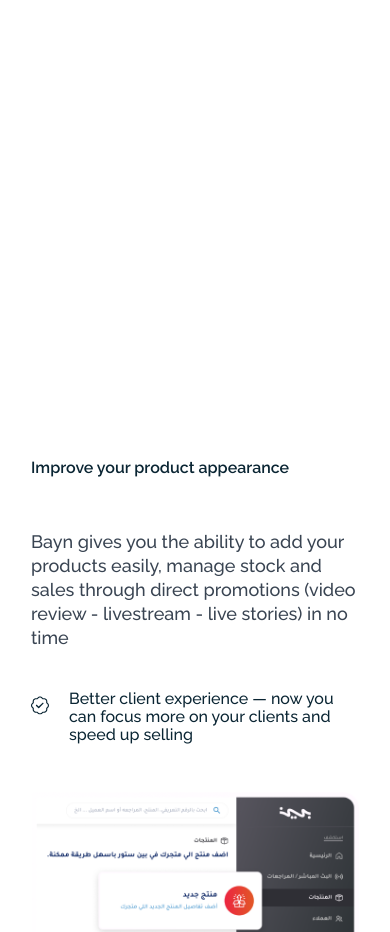
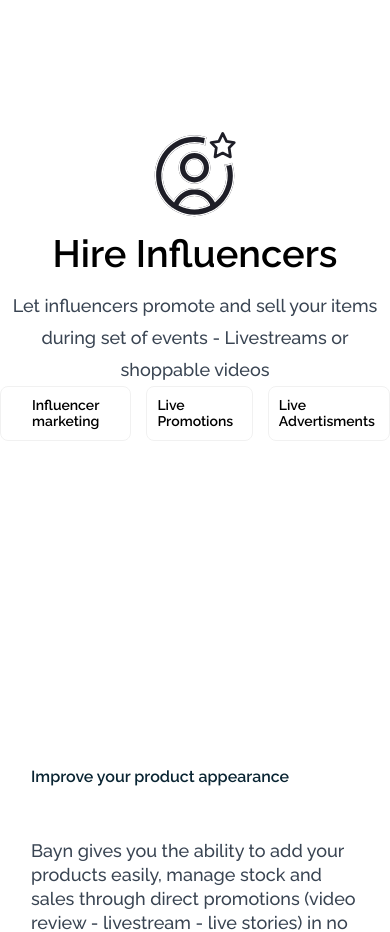
Before and after one commit to omaritooo/Bayn, a Nuxt app: page /business in a window 390 px wide. Shown: the part 4520-5452 px from the top of the page. Built offline with nearby package versions, Linux system fonts and the light colour scheme; what tailwindcss-text-fill-stroke would draw is missing.

Commit message:
business resp 2

```diff
--- a/components/Busine/Hire.vue
+++ b/components/Busine/Hire.vue
@@ -1,6 +1,7 @@
 <template>
-  <div class="container mx-auto overflow-x-hidden max-w-screen">
-    <div class="md:flex relative hidden flex-col overflow-x-hidden justify-center gap-y-[19px]">
+  <div class="container max-w-screen">
+    <div class="flex flex-col w-screen mx-auto">
+      <div class="md:flex relative flex-col overflow-x-hidden justify-center gap-y-[19px]">
         <svg
           class="mx-auto"
           width="82"
@@ -185,8 +186,13 @@
           />
         </svg>
       </div>
+
+      <div class="hidden md:block lg:hidden">
+        <img src="/Group 48 1.png" alt />
+      </div>
+    </div>
     <div
-      class="lg:flex hidden gap-x-[60px] xl:-translate-x-40 2xl:-translate-x-52 lg:w-screen xl:w-[125%] 2xl:w-screen h-[100%] py-20"
+      class="lg:flex !mx-0 hidden gap-x-[60px] overflow-hidden 2xl:translate-x-0 xl:-translate-x-40 lg:w-screen xl:w-[100%] 2xl:w-screen h-[100%] py-20"
     >
       <div class="relative translate-y-[70px]">
         <img class="relative z-20" src="/Ellipse 4.png" />
@@ -236,17 +242,14 @@
           >1.2K Follower</span>
         </div>
       </div>
-      <div class="relative translate-y-[70px]">
+      <div class="relative translate-y-[70px] overflow-hidden">
         <img class="relative z-20" src="/unsplash_nmpCzYJmocg.png" />
-        <div class="w-[140px]">
+        <div class="w-[140px] overflow-hidden">
           <span
             class="absolute top-4 w-[140px] flex-nowrap h-[19px] -right-16 z-30 notifs py-[15px] text-[16px] leading-[19.36px]"
           >7K Follower</span>
         </div>
       </div>
-    </div>
-    <div class="hidden md:block lg:hidden">
-      <img src="/Group 48 1.png" alt />
     </div>
   </div>
 </template>
@@ -254,7 +257,6 @@
 <script>
 export default {}
 </script>
-
 <style>
 .notifs {
   display: flex;
--- a/components/Busine/Sell.vue
+++ b/components/Busine/Sell.vue
@@ -2,8 +2,8 @@
   <div
     class="py-[89px] relative flex flex-col md:flex-row gap-x-[62px] mx-auto container md:gap-x-[14px] justify-center"
   >
-    <div class="gradi"></div>
-    <div class="relative z-30 order-last mx-auto my-auto md:order-first md:ml-auto">
+    <!-- <div class="gradi"></div> -->
+    <div class="relative z-30 order-last mx-auto my-auto md:order-first md:mx-0">
       <div class="w-[277px] h-[430px] lg:h-[613.15px]">
         <img class="object-cover" src="/phone.png" alt />
       </div>
--- a/components/Busine/Videos.vue
+++ b/components/Busine/Videos.vue
@@ -103,18 +103,4 @@ export default {}
 </script>
 
 <style scoped>
-.gradi {
-  position: absolute;
-  width: 100%;
-  z-index: 20;
-  height: 901.87px;
-  left: 0px;
-  top: 0;
-
-  background: radial-gradient(
-    21.55% 45.87% at 65.87% 50%,
-    #d5e6ff 0%,
-    #ffffff 100%
-  );
-}
 </style>
--- a/pages/business.vue
+++ b/pages/business.vue
@@ -1,6 +1,6 @@
 <template>
-  <div class="bg-white">
-    <div class="">
+  <div class="overflow-x-hidden bg-white">
+    <div class>
       <div class="z-20 gradient"></div>
       <Navbar class="relative z-30" />
       <Head class="relative z-30" />
@@ -8,7 +8,7 @@
     <Sell />
     <Videos />
     <Shoppable />
-    <Hire />
+    <Hire class="relative z-30" />
     <Improve />
     <Business2 />
     <Footer />
@@ -31,7 +31,7 @@ export default {
 
 <style>
 html {
-  font-family: 'Raleway', sans-serif;
+  font-family: "Raleway", sans-serif;
 }
 .gradient {
   position: absolute;
```
Lines whose indentation alone changed are shown as unchanged.
